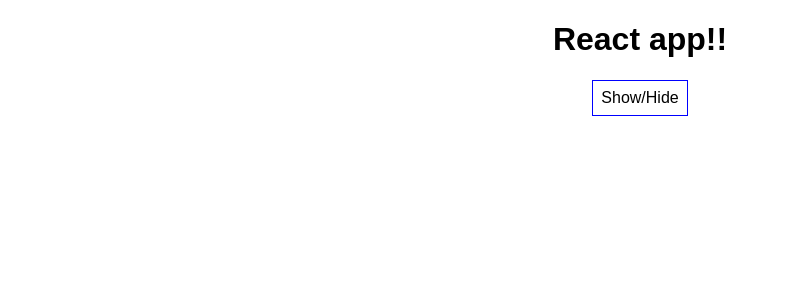
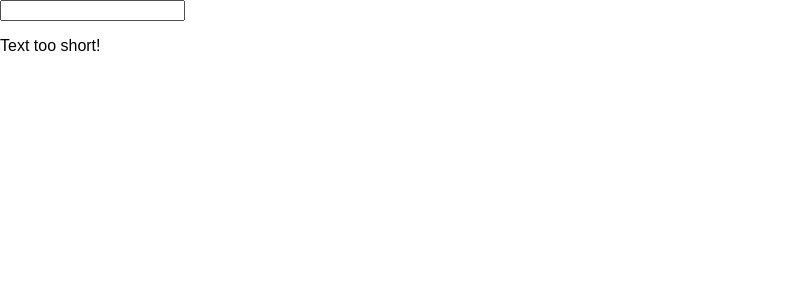
Before and after one commit to thejavascriptways/ReactjsBasics, a React (Create React App) app in the folder react-basics/: page / in a window 1280 px wide. Shown: the top 300 px of the page, without its empty margins (0-787 px from the left). Built offline with nearby package versions, Linux system fonts and the light colour scheme.

Commit message:
Solution

```diff
--- a/react-basics/src/App.js
+++ b/react-basics/src/App.js
@@ -1,99 +1,146 @@
 import React, { Component } from 'react';
 import './App.css';
 import Person from './Person/Person';
+import Validation from './Validation/Valdation';
+import Char from './Char/Char';
 
 
 class App extends Component {
 
-  state = {
-    persons : [
-      {id: '1', name : 'Messi', age: 30},
-      {id: '2', name : 'Ronaldo', age: 33},
-      {id: '3', name : 'Mpappe', age: 26}
-    ],
-    otherState:'some other state value',
-    showPersons: false
+ state ={
+  userInput : ''
  };
 
-  switchNameHandler = (newName) => {
-    this.setState(
+ inputChangedHandler = (event) =>{
+  this.setState (
     {
-        persons:[
-          {id : '1', name : newName, age: 30},
-          {id : '2', name : 'Ronaldo', age: 33},
-          {id : '3', name : 'Mpappe', age: 28}
-        ]
-      })
-  };
-
-  nameChangedHandler = ( event, id ) => {
-    const personIndex = this.state.persons.findIndex( p => p.id === id);
-
-    const person = {...this.state.persons[personIndex]};
-
-    person.name = event.target.value;
-
-    const newPersons = [...this.state.persons];
-    newPersons[personIndex] = person;
-
-    this.setState({persons: newPersons});
-  };
-
-  deletePersonHandler = (index) => {
-   //  const persons = this.state.persons;// this approach has a flaw instead use spread operator
-   // const person = this.state.persons.clice() alternative
-   const persons = [...this.state.persons]; //best option
-    persons.splice(index, 1);
-    this.setState({persons: persons});
+      userInput : event.target.value
+    });
  }
 
-  togglePersonHandler = () =>{
-    const show = this.state.showPersons;
-    this.setState ({showPersons: !show})
+ deleteCharHandler = (index) => {
+   const text = this.state.userInput.split('');
+   text.splice(index,1);
+   const newText = text.join('');
+   this.setState ({
+     userInput: newText
+   });
  }
 
-  render() {
+ render(){
+  let charList = this.state.userInput.split('').map((char,index)  => {
+    return  <Char
+              input ={char}
+              key ={index}
+              click = {() => this.deleteCharHandler(index)}/>
+  });
 
-    const style = {
-      backgroundColor: 'white',
-      font: 'inherit',
-      border: '1px solid blue',
-      padding: '8px',
-      cursor: 'pointer'
-    }
+  return(
+    <div>
+      <input
+      type="text"
+      onChange={this.inputChangedHandler}
+      value={this.state.userInput}>
+      </input>
+      <p>{this.state.userInput}</p>
+      <Validation inputLength={this.state.userInput.length} />
 
-    let persons = null;
+      {charList}
 
-    if( this.state.showPersons){
-      persons = (
-        <div>
-          {this.state.persons.map((person, index)=> {
-            return <Person
-              click = {() => this.deletePersonHandler(index)}
-              changed = {(event) => this.nameChangedHandler(event,person.id)}
-              name ={person.name}
-              age = {person.age}
-              key = {person.id} />
-          })}
     </div>
   )
  }
 
-    return (
-      <div className="App">
 
-        <h1>React app!!</h1>
-        <button
-        style={style}
-        onClick={this.togglePersonHandler}>Show/Hide
-        </button>
-        {persons}
+  // state = {
+  //   persons : [
+  //     {id: '1', name : 'Messi', age: 30},
+  //     {id: '2', name : 'Ronaldo', age: 33},
+  //     {id: '3', name : 'Mpappe', age: 26}
+  //   ],
+  //   otherState:'some other state value',
+  //   showPersons: false
+  // };
+
+  // switchNameHandler = (newName) => {
+  //   this.setState(
+  //     {
+  //       persons:[
+  //         {id : '1', name : newName, age: 30},
+  //         {id : '2', name : 'Ronaldo', age: 33},
+  //         {id : '3', name : 'Mpappe', age: 28}
+  //       ]
+  //     })
+  // };
+
+  // nameChangedHandler = ( event, id ) => {
+  //   const personIndex = this.state.persons.findIndex( p => p.id === id);
+
+  //   const person = {...this.state.persons[personIndex]};
+
+  //   person.name = event.target.value;
+
+  //   const newPersons = [...this.state.persons];
+  //   newPersons[personIndex] = person;
+
+  //   this.setState({persons: newPersons});
+  // };
+
+  // deletePersonHandler = (index) => {
+  //  //  const persons = this.state.persons;// this approach has a flaw instead use spread operator
+  //  // const person = this.state.persons.clice() alternative
+  //  const persons = [...this.state.persons]; //best option
+  //   persons.splice(index, 1);
+  //   this.setState({persons: persons});
+  // }
+
+  // togglePersonHandler = () =>{
+  //   const show = this.state.showPersons;
+  //   this.setState ({showPersons: !show})
+  // }
+
+  // render() {
+
+  //   const style = {
+  //     backgroundColor: 'white',
+  //     font: 'inherit',
+  //     border: '1px solid blue',
+  //     padding: '8px',
+  //     cursor: 'pointer'
+  //   }
+
+  //   let persons = null;
+
+  //   if( this.state.showPersons){
+  //     persons = (
+  //       <div>
+  //         {this.state.persons.map((person, index)=> {
+  //           return <Person
+  //             click = {() => this.deletePersonHandler(index)}
+  //             changed = {(event) => this.nameChangedHandler(event,person.id)}
+  //             name ={person.name}
+  //             age = {person.age}
+  //             key = {person.id} />
+  //         })}
+  //      </div>
+  //     )
+  //   }
+
+  //   return (
+  //     <div className="App">
+
+  //       <h1>React app!!</h1>
+  //       <button
+  //       style={style}
+  //       onClick={this.togglePersonHandler}>Show/Hide
+  //       </button>
+  //       {persons}
 
 
-      </div>
-    );
+  //     </div>
+  //   );
     //return React.createElement('div', {className:'App'},React.createElement('h1',null,'React works!'));
-  }
+  //}
 }
 
 export default App;
--- /dev/null
+++ b/react-basics/src/Char/Char.js
@@ -0,0 +1,22 @@
+import React from 'react';
+
+const char = (props) => {
+
+    const style ={
+        display : 'inline-block',
+        padding : '16px',
+        margin : '16px',
+        border : '1px solid black',
+        textAlign : 'center'
+    }
+
+    return (
+        <div
+            style ={style}
+            onClick = {props.click}>
+                {props.input}
+        </div>
+    )
+}
+
+export default char;
--- /dev/null
+++ b/react-basics/src/Validation/Valdation.js
@@ -0,0 +1,20 @@
+import React from 'react';
+
+
+const validation = (props) => {
+
+    let validationMessage ='Text long enough!';
+    if(props.inputLength <= 5){
+        validationMessage ='Text too short!';
+    }
+
+    return (
+        <div>
+           {
+               <p>{validationMessage}</p>
+           }
+        </div>
+    )
+}
+
+export default validation;
```
Lines whose indentation alone changed are shown as unchanged.
